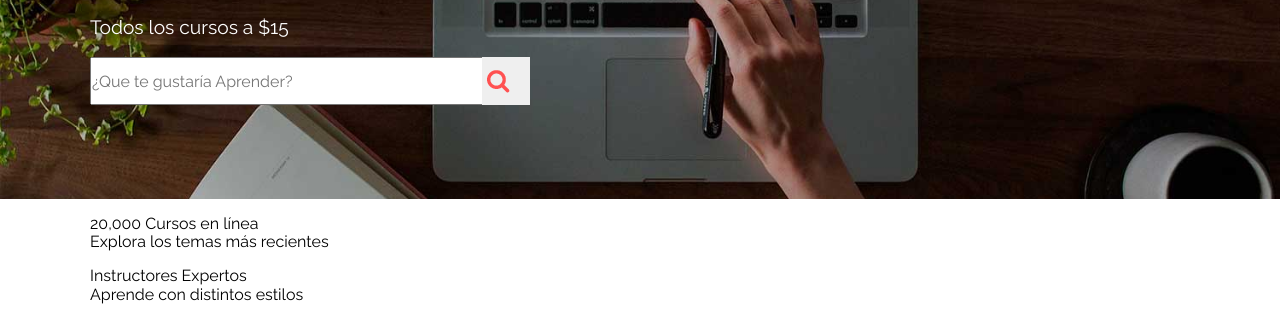
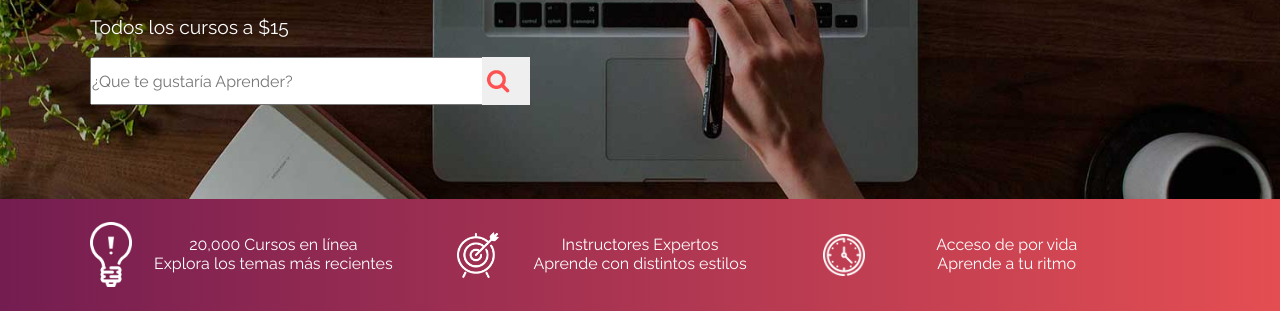
Before and after one commit to jcarlosj/CSSGrid-Flexbox-3-Carrito-Compras-U-JPdTV, a website: page index.html in a window 1280 px wide. Shown: the part 278-595 px from the top of the page. Drawn offline with nearby package versions, Linux system fonts and the light colour scheme.

Commit message:
+ Style (Sass): Section - Content Bar, Create Mixin 'gradient'

```diff
--- a/scss/_mixins.scss
+++ b/scss/_mixins.scss
@@ -21,6 +21,12 @@
    background-repeat: no-repeat;
 }
 
+// Personalización degradado
+@mixin gradient( $initialColor, $finalColor ) {
+   background: linear-gradient( to right, $initialColor 0%, $finalColor 100% );
+   /* 'linear-gradient' solo funciona con la propiedad 'background' */
+}
+
 /* Media Queries */
 @mixin mqPhone {
    @media only screen and ( min-width: #{ $phone } ) {
--- a/scss/app.scss
+++ b/scss/app.scss
@@ -52,7 +52,7 @@ header {
    }
 }
 
-/* Main Image Site */
+/* Section 'hero': Main Image Site */
 .hero {
    align-items: center;
    background-size: cover;
@@ -96,9 +96,54 @@ header {
             top: 0;
             width: 3rem;
             @include background-image( '../img/lupa.png' );
-
-
          }
       }
    }
 }
+
+/* Section 'barra': Content Bar */
+.barra {
+   align-items: center;
+   color: $blanco;
+   display: flex;
+   min-height: 15rem;
+   @include gradient( $secundario, $terciario );
+   @include mqTablet() {
+      min-height: 7rem;
+   }
+
+   .iconos {
+      display: flex;
+      flex: 1;
+      flex-direction: column;
+      @include mqDesktop() {
+         flex-direction: row;
+      }
+
+      .icono {
+         background-position: 4% center !important;
+         background-size: 2.6rem;
+         flex: 1;
+         text-align: center;
+         @include mqTablet() {
+            background-position: 20% center !important;
+         }
+         @include mqDesktop() {
+            background-position: left center !important;
+         }
+
+         &.icono1 {
+            @include background-image( '../img/icono1.png' );
+            /* background-position: left center */
+         }
+         &.icono2 {
+            @include background-image( '../img/icono2.png' );
+            /* background-position: left center */
+         }
+         &.icono3 {
+            @include background-image( '../img/icono3.png' );
+            /* background-position: left center */
+         }
+      }
+   }
+}
```
Also changed, not shown: css/app.css.
